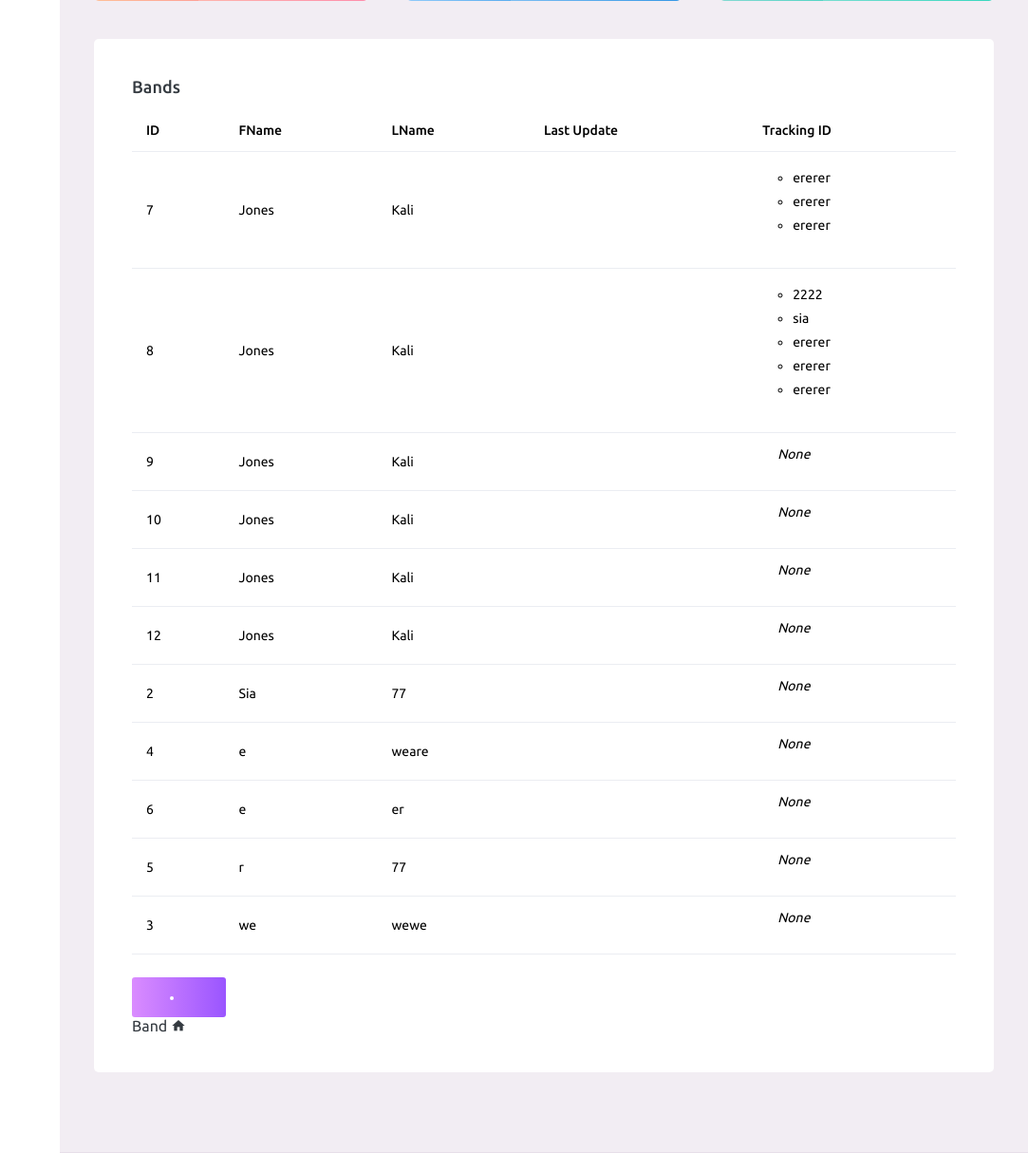
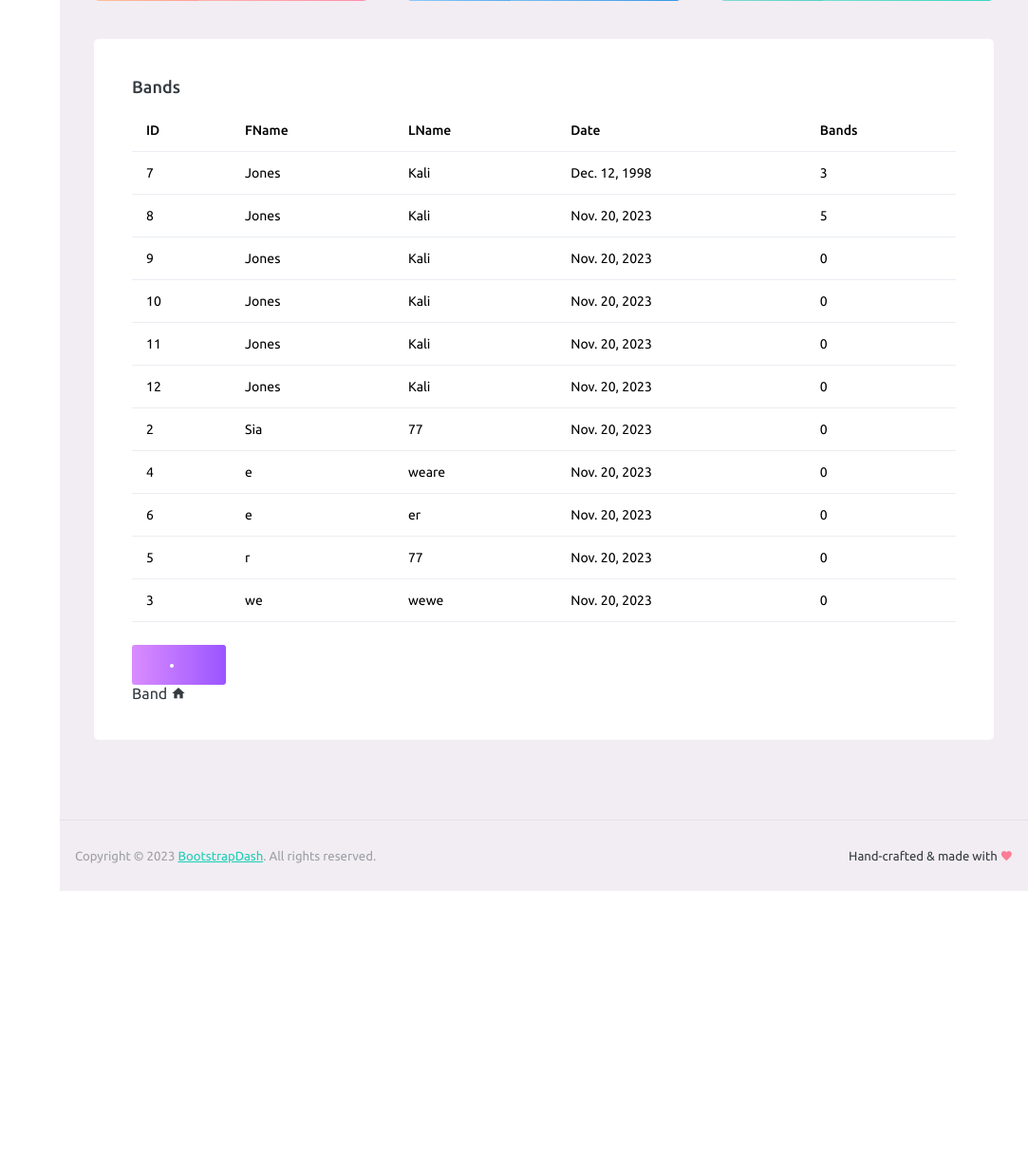
Before and after one commit to kibetamos/RiffMates, a Django app: page /musicians/ in a window 1280 px wide. Shown: the part 403-1617 px from the top of the page at 95% size, without its empty margins (197-1280 px from the left). After the commit the page ends 1341 px from the top, so only its background shows below. Run offline with Django 4.2, Linux system fonts and the light colour scheme; data comes from the database, SQL or seed files in the repository; some libraries are stand-ins or nearby versions.

Commit message:
added musicians

```diff
--- a/templates/musicians.html
+++ b/templates/musicians.html
@@ -193,8 +193,8 @@
                             <th> ID </th>
                             <th> FName</th>
                             <th> LName </th>
-                            <th> Last Update </th>
-                            <th> Tracking ID </th>
+                            <th> Date </th>
+                            <th> Bands </th>
                           </tr>
                         </thead>
                         <tbody>
@@ -211,21 +211,14 @@
                                 {{musician.first_name}}
                               </td>
                               <td>
-                                {{band.birth}}
+                                {{musician.birth}}
                               </td>
+                              <!-- For each musician, it counts the number of associated bands using musician.band_set.count.
+                              This directly uses Django's reverse relationship manager to count the related bands. -->
                               <td>
-                                <ul>
-                                  {% if musician.band_set.exists %}
-                                  <ul>
-                                      {% for band in musician.band_set.all %}
-                                      <li>{{ band.name }}</li>
-                                      {% endfor %}
-                                  </ul>
-                              {% else %}
-                                  <i>None</i>
-                              {% endif %}
-                              </ul>
+                                {{musician.band_set.count}}
                               </td>
+
                             {% endfor %}
                             <!-- <td> Fund is not recieved </td> -->
                             <!-- <td>
```
